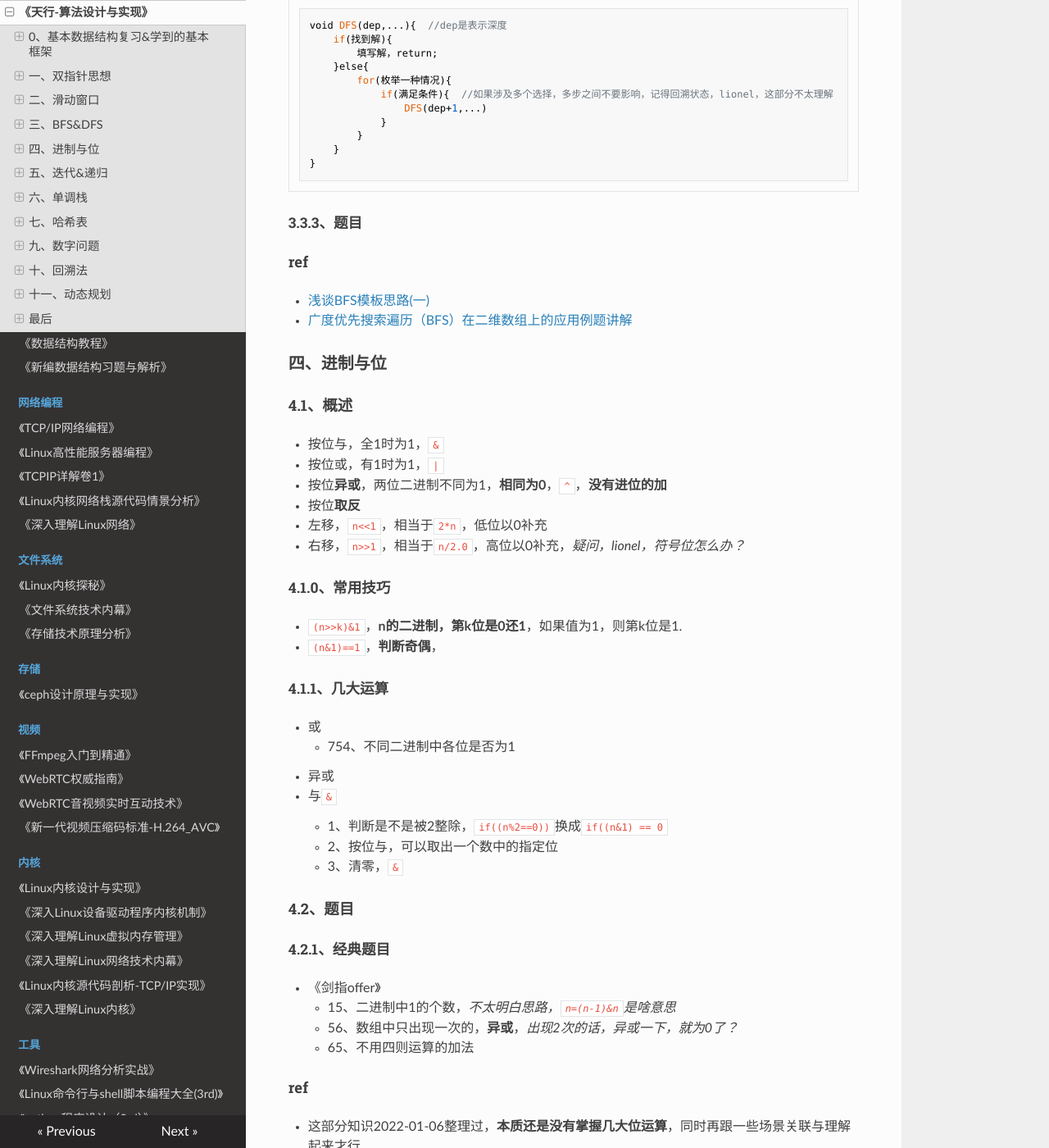
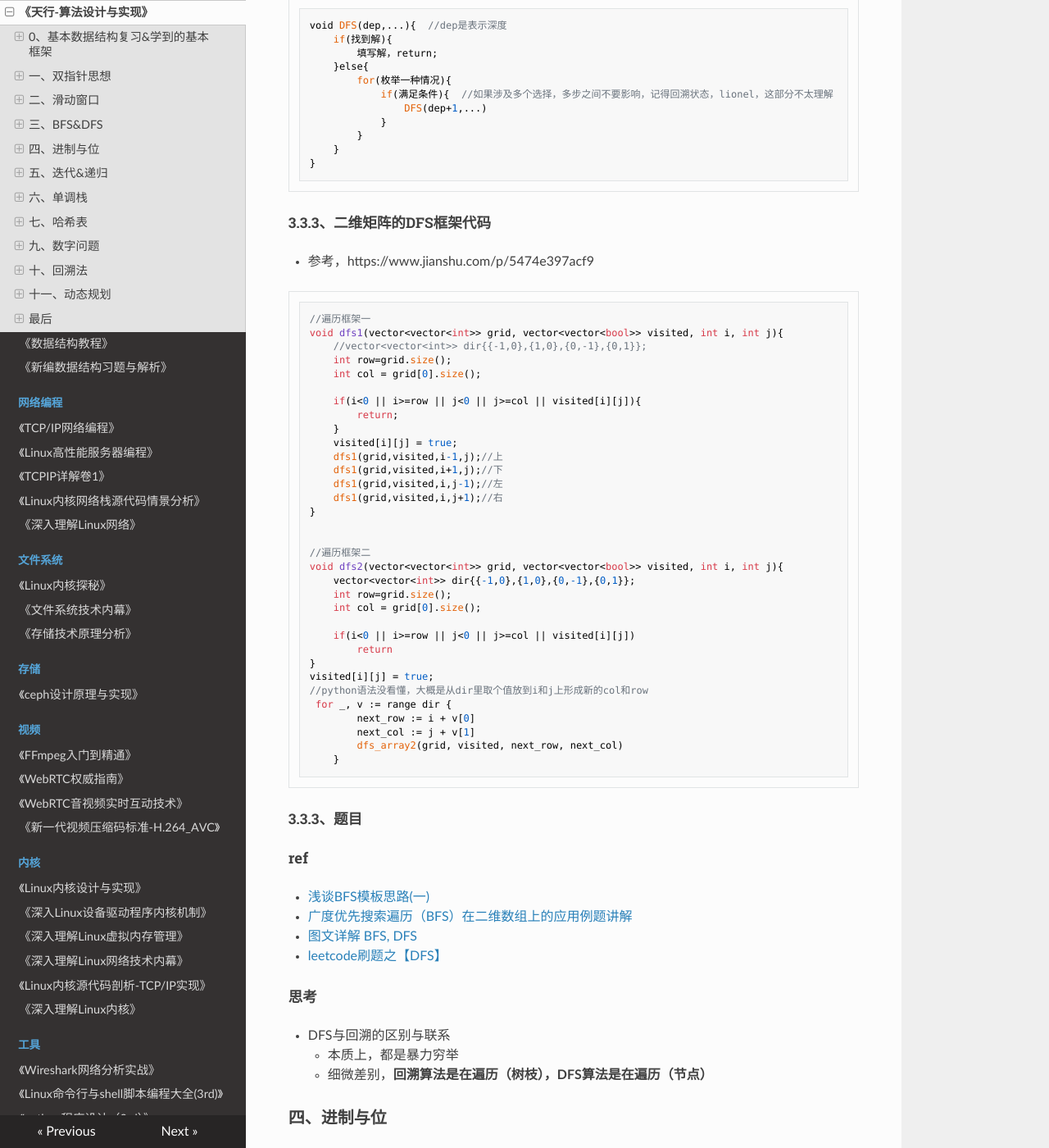
Before and after one commit to wolflion/booknotes, an MkDocs documentation site: the page built from docs/408/天行-算法设计与实现.md, in a window 1280 px wide and 1400 px high, scrolled down 8731 px. Shown: the whole window at 82% size. Built offline with MkDocs 1.6.1, drawn with Linux system fonts in a browser that asks for light colours; nearby versions of some CDN libraries.

Commit message:
Update 天行-算法设计与实现.md

````diff
--- a/docs/408/天行-算法设计与实现.md
+++ b/docs/408/天行-算法设计与实现.md
@@ -378,6 +378,46 @@ void DFS(dep,...){  //dep是表示深度
 }
 ```
 
+##### 3.3.3、二维矩阵的DFS框架代码
+
++ 参考，https://www.jianshu.com/p/5474e397acf9
+
+```cpp
+//遍历框架一
+void dfs1(vector<vector<int>> grid, vector<vector<bool>> visited, int i, int j){
+    //vector<vector<int>> dir{{-1,0},{1,0},{0,-1},{0,1}};
+    int row=grid.size();
+    int col = grid[0].size();
+
+    if(i<0 || i>=row || j<0 || j>=col || visited[i][j]){
+        return;
+    }
+    visited[i][j] = true;
+    dfs1(grid,visited,i-1,j);//上
+    dfs1(grid,visited,i+1,j);//下
+    dfs1(grid,visited,i,j-1);//左
+    dfs1(grid,visited,i,j+1);//右
+}
+
+
+//遍历框架二
+void dfs2(vector<vector<int>> grid, vector<vector<bool>> visited, int i, int j){
+    vector<vector<int>> dir{{-1,0},{1,0},{0,-1},{0,1}};
+    int row=grid.size();
+    int col = grid[0].size();
+
+    if(i<0 || i>=row || j<0 || j>=col || visited[i][j])
+        return
+}
+visited[i][j] = true;
+//python语法没看懂，大概是从dir里取个值放到i和j上形成新的col和row
+ for _, v := range dir {
+        next_row := i + v[0]
+        next_col := j + v[1]
+        dfs_array2(grid, visited, next_row, next_col)
+    }
+```
+
 
 
 ##### 3.3.3、题目
@@ -386,6 +426,14 @@ void DFS(dep,...){  //dep是表示深度
 
 + [浅谈BFS模板思路(一)](https://blog.csdn.net/weixin_44572229/article/details/121304289)
 + [广度优先搜索遍历（BFS）在二维数组上的应用例题讲解](https://blog.csdn.net/cug_cxy/article/details/120392884)
++ [图文详解 BFS, DFS](https://leetcode.cn/circle/discuss/YLb5l4/)
++ [leetcode刷题之【DFS】](https://www.jianshu.com/p/5474e397acf9)
+
+##### 思考
+
++ DFS与回溯的区别与联系
+  + 本质上，都是暴力穷举
+  + 细微差别，**回溯算法是在遍历（树枝），DFS算法是在遍历（节点）**
 
 ### 四、进制与位
 
````
